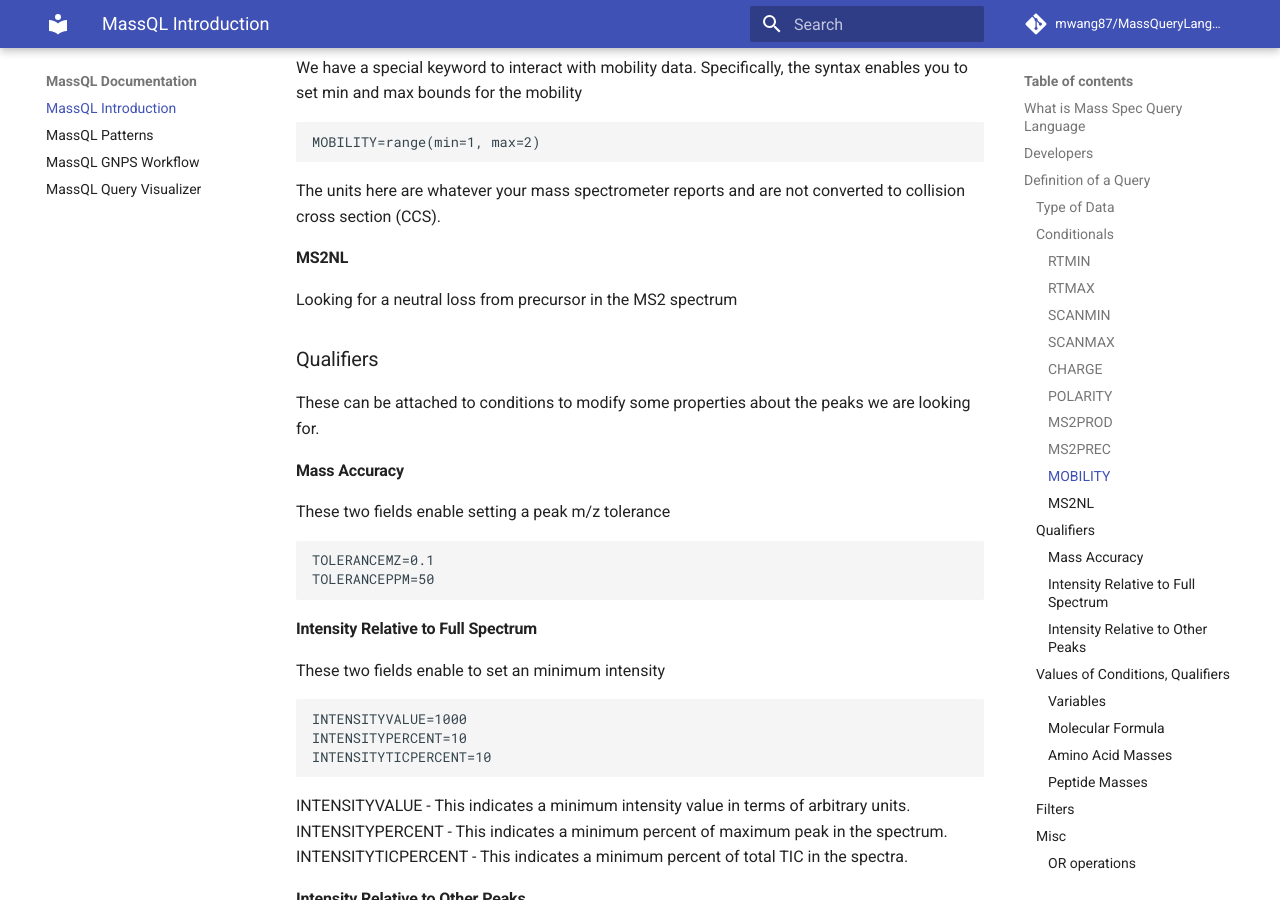
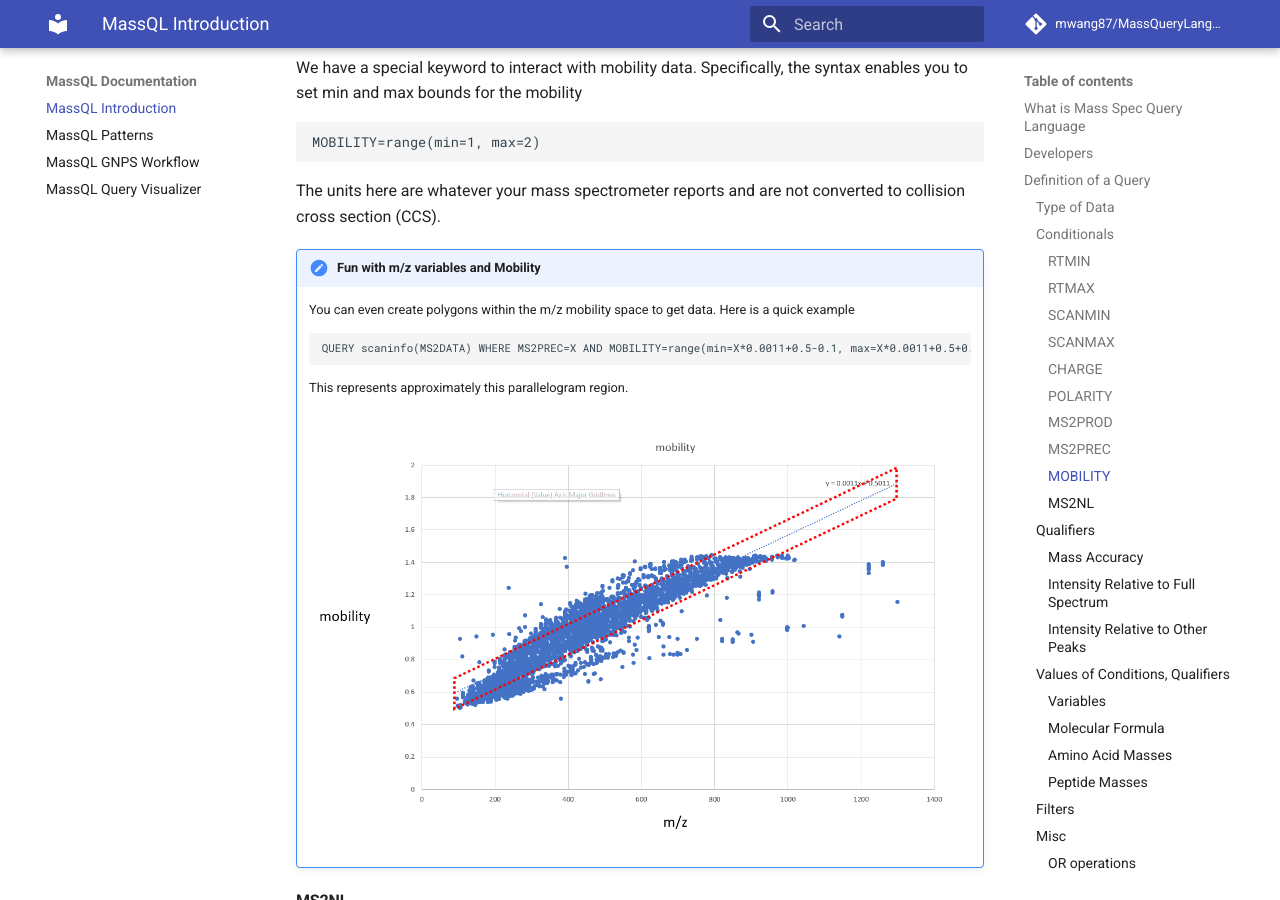
Before and after one commit to mwang87/MassQueryLanguage_Documentation, an MkDocs documentation site: the page built from docs/index.md, in a window 1280 px wide and 900 px high, scrolled down 2516 px. Built offline with MkDocs 1.6.1 and Material for MkDocs 9.7.7, drawn with Linux system fonts in a browser that asks for light colours; comment, search, counter and statistics services are not loaded.

Commit message:
updating example for mobility

````diff
--- a/docs/index.md
+++ b/docs/index.md
@@ -105,6 +105,15 @@ MOBILITY=range(min=1, max=2)
 ```
 
 The units here are whatever your mass spectrometer reports and are not converted to collision cross section (CCS).
+
+!!! note "Fun with m/z variables and Mobility"
+    You can even create polygons within the m/z mobility space to get data. Here is a quick example
+    ```
+    QUERY scaninfo(MS2DATA) WHERE MS2PREC=X AND MOBILITY=range(min=X*0.0011+0.5-0.1, max=X*0.0011+0.5+0.1)
+    ```
+    This represents approximately this parallelogram region.
+
+    ![](img/mobility_query1.png)
 
 #### MS2NL
 
````
Also changed, not shown: docs/patterns.md (+8 -0 lines), docs/img/mobility_query1.png (added).
